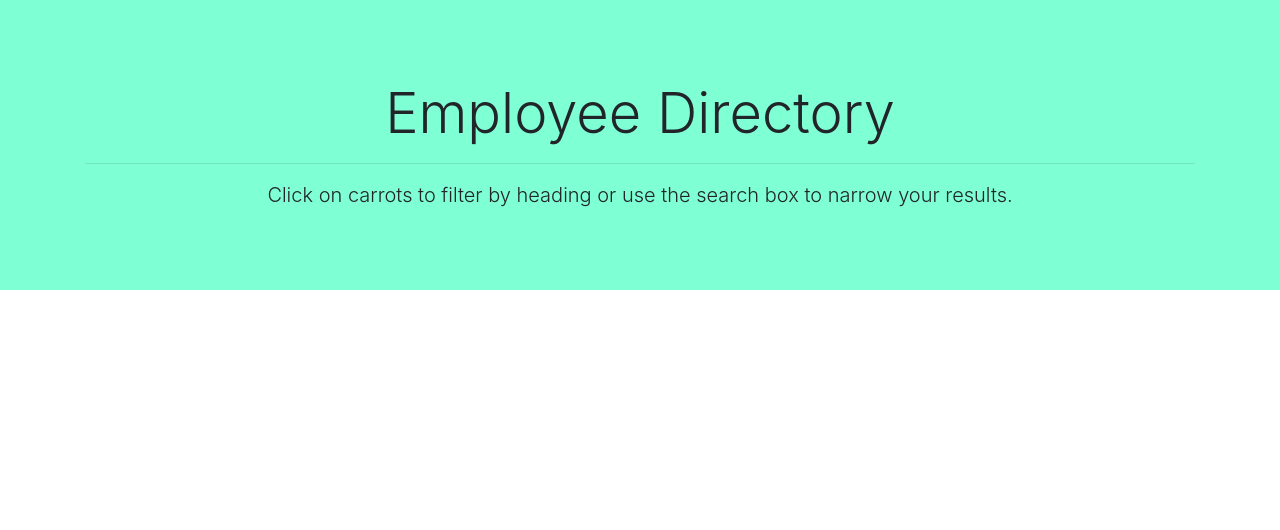
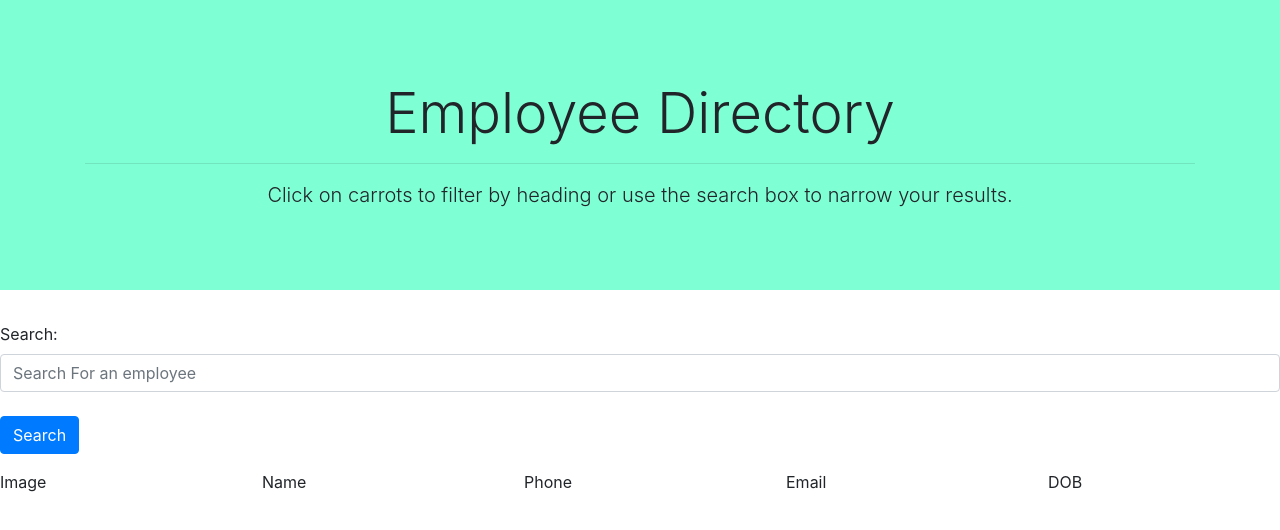
Before and after one commit to Claudialhc/employee-directory, a React (Create React App) app: page / in a window 1280 px wide. Shown: the top 530 px of the page. Built offline with nearby package versions, Linux system fonts and the light colour scheme; no server answers.

Commit message:
fixed the axios code on API.js file. Properly linked the searchFrom and Columns file to the app.js file. changed all the classes to className

```diff
--- a/src/API.js
+++ b/src/API.js
@@ -1,15 +1,8 @@
 import axios from "axios";
-// const BASEURL = "https://www.omdbapi.com/?t=";
-// const APIKEY = "&apikey=trilogy";
 
+// eslint-disable-next-line import/no-anonymous-default-export
 export default {
-    $.ajax({
-        url: 'https://randomuser.me/api/',
-        dataType: 'json',
-        success: function(data) {
-          console.log(data);
-        }
-      })
-
-
-  };
+  userGenerator: function () {
+    return axios.get("https://randomuser.me/api/?results=100");
+  },
+};
--- a/src/App.js
+++ b/src/App.js
@@ -1,24 +1,25 @@
 import logo from "./logo.svg";
 import "./App.css";
+import SearchForm from "./components/SearchForm";
+import Columns from "./components/Columns";
+import UserGenerator from "./components/UserGenerator"
 
 function App() {
   return (
+    <>
     <div className="jumbotron jumbotron-fluid">
       <div className="container">
         <h1 className="display-4 text-center mt-3">Employee Directory</h1>
+          <hr />
         <p className="lead text-center mt-3">
-          <hr />
           Click on carrots to filter by heading or use the search box to narrow your results.
         </p>
       </div>
     </div>
-    //Jumbotron ends here
-
-
-    //Search form ends here
-
-    //columns end here
-
+    <SearchForm />
+    <Columns />
+    <UserGenerator />
+    </>
   );
 }
 
--- a/src/components/Columns.js
+++ b/src/components/Columns.js
@@ -2,23 +2,23 @@ import React from "react";
 
 function Columns(props) {
     return (
-        <div class="row">
-        <div class="col">
+        <div className="row">
+        <div className="col">
         Image
         </div>
-        <div class="col">
+        <div className="col">
         Name
         </div>
-        <div class="col">
+        <div className="col">
         Phone
         </div>
-        <div class="col">
+        <div className="col">
         Email
         </div>
-        <div class="col">
+        <div className="col">
         DOB
         </div>
-      </div>x
+      </div>
     );
   }
 
--- a/src/components/SearchForm.js
+++ b/src/components/SearchForm.js
@@ -1,5 +1,5 @@
 import React from "react";
-import "./App.css";
+
 
 function SearchForm(props) {
   return (
--- a/src/components/UserGenerator.js
+++ b/src/components/UserGenerator.js
@@ -1,11 +1,7 @@
 import React, { Component } from "react";
-// import Container from "./Container";
-// import Row from "./Row";
-// import Col from "./Col";
-// import Card from "./Card";
 import SearchForm from "./SearchForm";
 import EmployeeDetail from "./EmployeeDetail";
-import API from "./API";
+import API from "../API";
 
 class UserGenerator extends Component {
   state = {
@@ -14,12 +10,15 @@ class UserGenerator extends Component {
   };
 
   componentDidMount() {
-    this.searchEmployee("");
+    this.searchEmployee();
   }
 
-  searchEmployee = (query) => {
-    API.search(query)
-      .then((res) => this.setState({ result: res.data }))
+  searchEmployee = () => {
+      API.userGenerator()
+      .then((res) => {
+          this.setState({ result: res.data })
+          console.log(res.data)
+        })
       .catch((err) => console.log(err));
   };
 
@@ -49,26 +48,7 @@ class UserGenerator extends Component {
 
   render() {
     return (
-      <Container>
-        <Row>
-          <Col size="md-8">
-            <Card
-              heading={this.state.result.Name || "Search for an Employee"}
-            >
-              {this.renderEmployeeSearchResult()}
-            </Card>
-          </Col>
-          <Col size="md-4">
-            <Card heading="Search">
-              <SearchForm
-                value={this.state.search}
-                handleInputChange={this.handleInputChange}
-                handleFormSubmit={this.handleFormSubmit}
-              />
-            </Card>
-          </Col>
-        </Row>
-      </Container>
+      ""
     );
   }
 }
```
